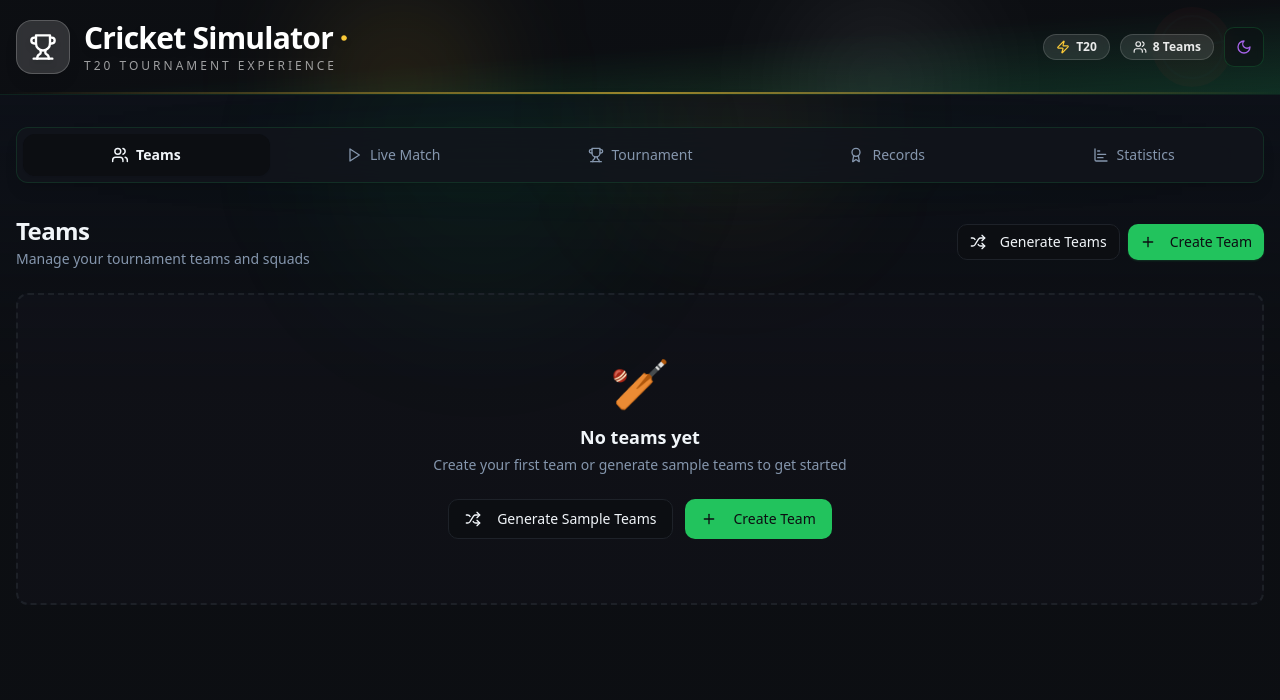
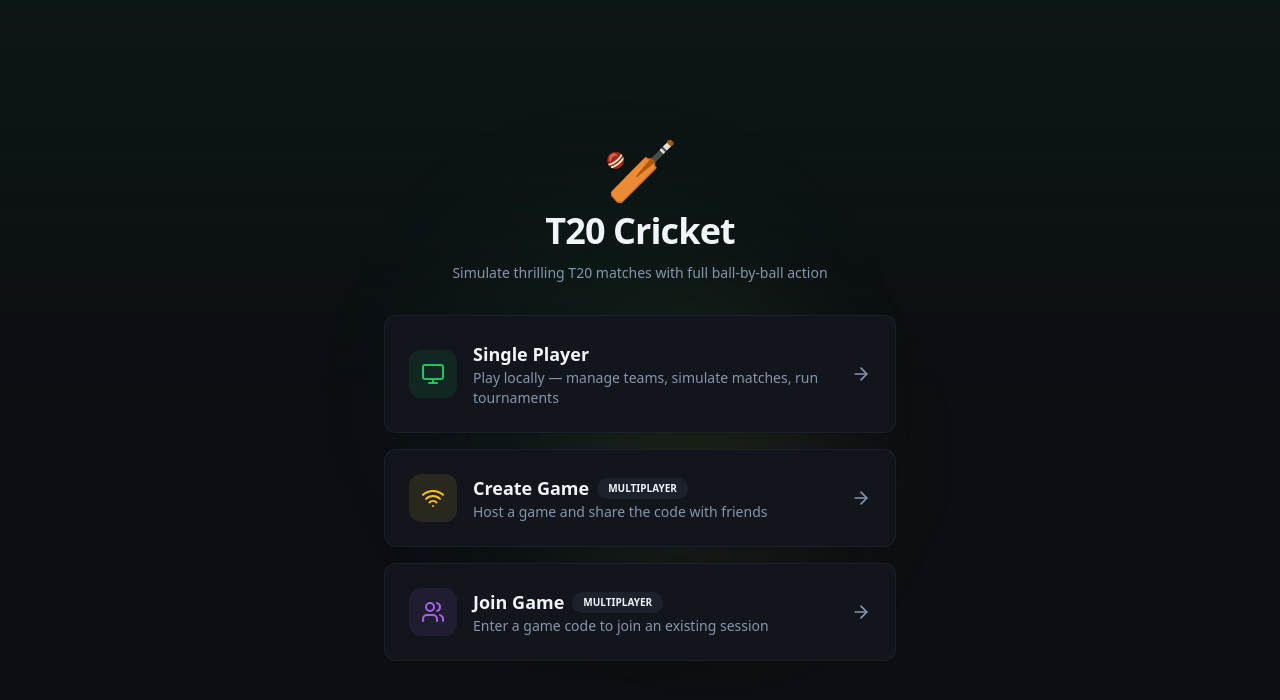
Before and after one commit to Aryan-java/t20-over-limits, a React (Vite) app: page / in a window 1280 px wide. Shown: the top 700 px of the page. Built offline with nearby package versions, Linux system fonts and the light colour scheme; the HTML template or start-up script is replaced by a standard one.

Commit message:
Add multiplayer UI scaffold
Co-authored-by: Aryan-java <179685577+Aryan-java@users.noreply.github.com>

```diff
--- a/src/App.tsx
+++ b/src/App.tsx
@@ -4,11 +4,39 @@ import { TooltipProvider } from "@/components/ui/tooltip";
 import { QueryClient, QueryClientProvider } from "@tanstack/react-query";
 import { BrowserRouter, Routes, Route } from "react-router-dom";
 import { ThemeProvider } from "@/components/ThemeProvider";
+import { useMultiplayerStore } from "@/hooks/useMultiplayerStore";
 import Index from "./pages/Index";
 import PlayerProfile from "./pages/PlayerProfile";
 import NotFound from "./pages/NotFound";
+import GameModeSelection from "./components/GameModeSelection";
+import MultiplayerLobby from "./components/MultiplayerLobby";
 
 const queryClient = new QueryClient();
+
+const AppContent = () => {
+  const { gameMode, lobbyStatus } = useMultiplayerStore();
+
+  // Show game mode selection
+  if (gameMode === 'selection') {
+    return <GameModeSelection />;
+  }
+
+  // Show lobby for multiplayer
+  if (gameMode === 'multiplayer' && lobbyStatus === 'in-lobby') {
+    return <MultiplayerLobby />;
+  }
+
+  // Main app (single player or multiplayer in-game)
+  return (
+    <BrowserRouter>
+      <Routes>
+        <Route path="/" element={<Index />} />
+        <Route path="/player/:playerId" element={<PlayerProfile />} />
+        <Route path="*" element={<NotFound />} />
+      </Routes>
+    </BrowserRouter>
+  );
+};
 
 const App = () => (
   <QueryClientProvider client={queryClient}>
@@ -16,14 +44,7 @@ const App = () => (
       <TooltipProvider>
         <Toaster />
         <Sonner />
-        <BrowserRouter>
-          <Routes>
-            <Route path="/" element={<Index />} />
-            <Route path="/player/:playerId" element={<PlayerProfile />} />
-            {/* ADD ALL CUSTOM ROUTES ABOVE THE CATCH-ALL "*" ROUTE */}
-            <Route path="*" element={<NotFound />} />
-          </Routes>
-        </BrowserRouter>
+        <AppContent />
       </TooltipProvider>
     </ThemeProvider>
   </QueryClientProvider>
```
